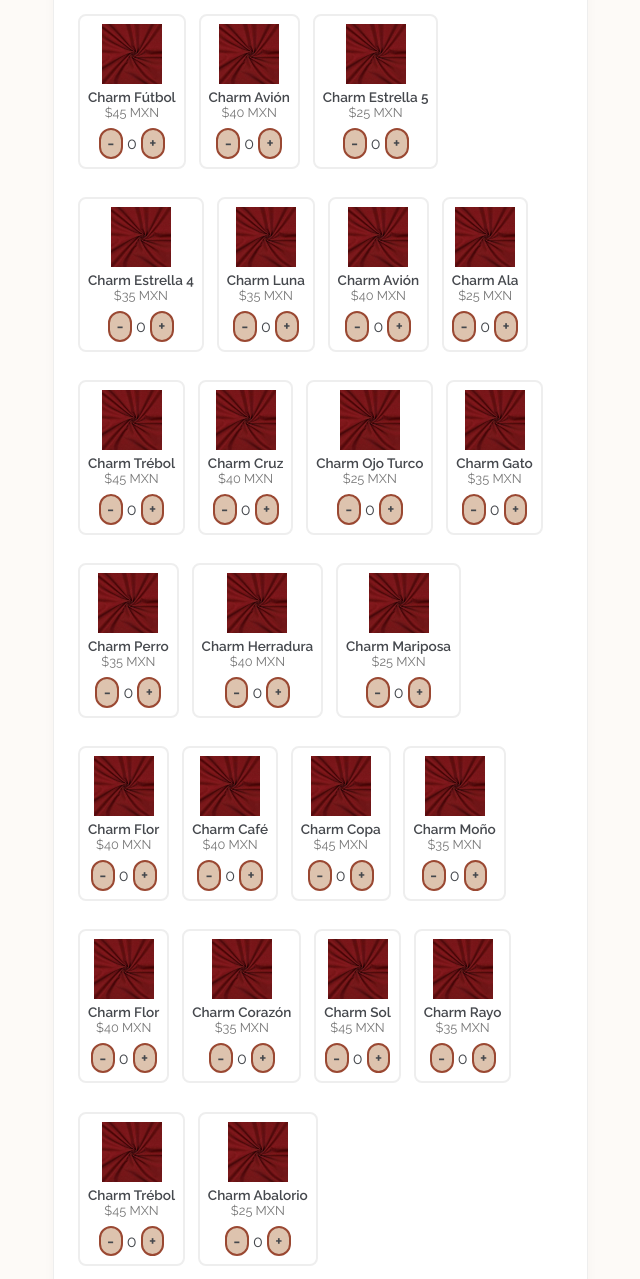
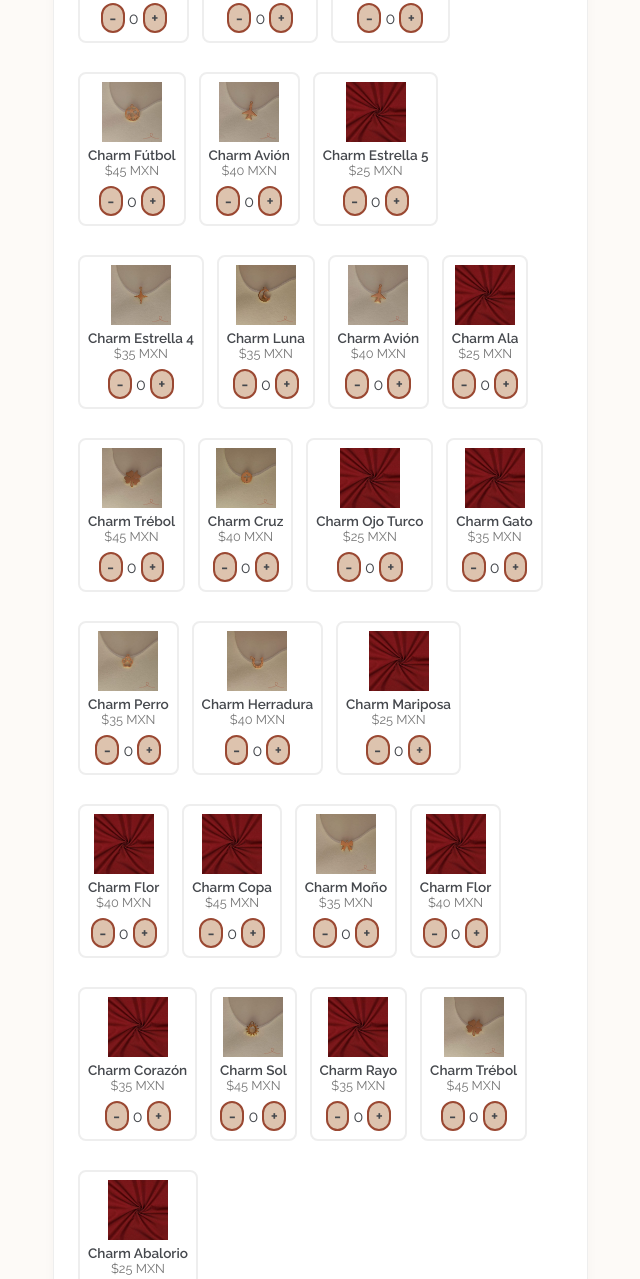
Before and after one commit to AnnGavino/viblumy2, a plain HTML site: page v_pulserasCB.html in a window 1280 px wide. Shown: the part 1029-2308 px from the top of the page, without its empty margins (586-1226 px from the left). Drawn offline with nearby package versions, Linux system fonts and the light colour scheme.

Commit message:
Add files via upload

```diff
--- a/v_pulserasCB.html
+++ b/v_pulserasCB.html
@@ -87,6 +87,8 @@
       <!-- 2. SELECCIONAR CHARMS -->
       <div class="bloque-opcion">
         <h3 class="subtitulo-seccion">Paso 2: Selecciona tus charms</h3>
+        <h2 class="subtitulo-seccion" style="font-size: 13px">«Hay algo que queremos decirte:<br>Los dijes no tienen un
+        significado único. Tú decides que significan y cómo combinarlos»</h2>
 
         <div class="filtros-contenedor">
           <!-- Pestañas Principales (Categorías) -->
@@ -266,8 +268,8 @@
               </div>
             </div>
             <div class="tarjeta-charm" data-id="charm-DeporteVoli" data-nombre="Charm Voleibol" data-cat="gustos"
-              data-img="images/dijes.jpeg">
-              <img src="images/dijes.jpeg" alt="Voleibol">
+              data-img="images/DijeVoleibol.jpg">
+              <img src="images/DijeVoleibol.jpg" alt="Voleibol">
               <p class="nombre">Charm Voleibol</p>
               <p class="precio">$35 MXN</p>
               <div class="contador-box">
@@ -277,8 +279,8 @@
               </div>
             </div>
             <div class="tarjeta-charm" data-id="charm-DeporteFut" data-nombre="Charm Fútbol" data-cat="gustos"
-              data-img="images/dijes.jpeg">
-              <img src="images/dijes.jpeg" alt="Fútbol">
+              data-img="images/DijeFutbol.jpg">
+              <img src="images/DijeFutbol.jpg" alt="Fútbol">
               <p class="nombre">Charm Fútbol</p>
               <p class="precio">$45 MXN</p>
               <div class="contador-box">
@@ -288,8 +290,8 @@
               </div>
             </div>
             <div class="tarjeta-charm" data-id="charm-Avión" data-nombre="Charm Avión" data-cat="gustos"
-              data-img="images/dijes.jpeg">
-              <img src="images/dijes.jpeg" alt="Avión">
+              data-img="images/DijeAvion.jpg">
+              <img src="images/DijeAvion.jpg" alt="Avión">
               <p class="nombre">Charm Avión</p>
               <p class="precio">$40 MXN</p>
               <div class="contador-box">
@@ -312,8 +314,8 @@
               </div>
             </div>
             <div class="tarjeta-charm" data-id="charm-Estrella4" data-nombre="Charm Estrella4" data-cat="sueños"
-              data-img="images/dijes.jpeg">
-              <img src="images/dijes.jpeg" alt="Estrella4">
+              data-img="images/DijeEstrella4.jpg">
+              <img src="images/DijeEstrell4.jpg" alt="Estrella4">
               <p class="nombre">Charm Estrella 4</p>
               <p class="precio">$35 MXN</p>
               <div class="contador-box">
@@ -323,8 +325,8 @@
               </div>
             </div>
             <div class="tarjeta-charm" data-id="charm-Luna" data-nombre="Charm Luna" data-cat="sueños"
-              data-img="images/dijes.jpeg">
-              <img src="images/dijes.jpeg" alt="Luna">
+              data-img="images/DijeLuna.jpg">
+              <img src="images/DijeLuna.jpg" alt="Luna">
               <p class="nombre">Charm Luna</p>
               <p class="precio">$35 MXN</p>
               <div class="contador-box">
@@ -334,8 +336,8 @@
               </div>
             </div>
             <div class="tarjeta-charm" data-id="charm-Avión" data-nombre="Charm Avión" data-cat="sueños"
-              data-img="images/dijes.jpeg">
-              <img src="images/dijes.jpeg" alt="Avión">
+              data-img="images/DijeAvion.jpg">
+              <img src="images/DijeAvion.jpg" alt="Avión">
               <p class="nombre">Charm Avión</p>
               <p class="precio">$40 MXN</p>
               <div class="contador-box">
@@ -359,8 +361,8 @@
               </div>
             </div>
             <div class="tarjeta-charm" data-id="charm-Trébol" data-nombre="Charm Trébol" data-cat="creencias"
-              data-img="images/dijes.jpeg">
-              <img src="images/dijes.jpeg" alt="Trébol">
+              data-img="images/DijeTrebol.jpg">
+              <img src="images/DijeTrebol.jpg" alt="Trébol">
               <p class="nombre">Charm Trébol</p>
               <p class="precio">$45 MXN</p>
               <div class="contador-box">
@@ -370,8 +372,8 @@
               </div>
             </div>
             <div class="tarjeta-charm" data-id="charm-Cruz" data-nombre="Charm Cruz" data-cat="creencias"
-              data-img="images/dijes.jpeg">
-              <img src="images/dijes.jpeg" alt="Cruz">
+              data-img="images/DijeCruz.jpg">
+              <img src="images/DijeCruz.jpg" alt="Cruz">
               <p class="nombre">Charm Cruz</p>
               <p class="precio">$40 MXN</p>
               <div class="contador-box">
@@ -405,8 +407,8 @@
               </div>
             </div>
             <div class="tarjeta-charm" data-id="charm-Perro" data-nombre="Charm Perro" data-cat="favoritos"
-              data-img="images/dijes.jpeg">
-              <img src="images/dijes.jpeg" alt="Perro">
+              data-img="images/DijeHPerro.jpg">
+              <img src="images/DijeHPerro.jpg" alt="Perro">
               <p class="nombre">Charm Perro</p>
               <p class="precio">$35 MXN</p>
               <div class="contador-box">
@@ -416,8 +418,8 @@
               </div>
             </div>
             <div class="tarjeta-charm" data-id="charm-Herradura" data-nombre="Charm Herradura" data-cat="favoritos"
-              data-img="images/dijes.jpeg">
-              <img src="images/dijes.jpeg" alt="Herradura">
+              data-img="images/DijeHerradura.jpg">
+              <img src="images/DijeHerradura.jpg" alt="Herradura">
               <p class="nombre">Charm Herradura</p>
               <p class="precio">$40 MXN</p>
               <div class="contador-box">
@@ -448,7 +450,7 @@
                 <button class="btn-cant btn-sumar">+</button>
               </div>
             </div>
-            <div class="tarjeta-charm" data-id="charm-Café" data-nombre="Charm Café" data-cat="favoritos"
+            <!--<div class="tarjeta-charm" data-id="charm-Café" data-nombre="Charm Café" data-cat="favoritos"
               data-img="images/dijes.jpeg">
               <img src="images/dijes.jpeg" alt="Café">
               <p class="nombre">Charm Café</p>
@@ -458,7 +460,7 @@
                 <span class="cant-num">0</span>
                 <button class="btn-cant btn-sumar">+</button>
               </div>
-            </div>
+            </div>-->
             <div class="tarjeta-charm" data-id="charm-Copa" data-nombre="Charm Copa" data-cat="favoritos"
               data-img="images/dijes.jpeg">
               <img src="images/dijes.jpeg" alt="Copa">
@@ -473,8 +475,8 @@
 
             <!-- Dijes Estilo -->
             <div class="tarjeta-charm" data-id="charm-Moño" data-nombre="Charm Moño" data-cat="estilo"
-              data-img="images/dijes.jpeg">
-              <img src="images/dijes.jpeg" alt="Moño">
+              data-img="images/DijeMoño.jpg">
+              <img src="images/DijeMoño.jpg" alt="Moño">
               <p class="nombre">Charm Moño</p>
               <p class="precio">$35 MXN</p>
               <div class="contador-box">
@@ -506,8 +508,8 @@
               </div>
             </div>
             <div class="tarjeta-charm" data-id="charm-Sol" data-nombre="Charm Sol" data-cat="estilo"
-              data-img="images/dijes.jpeg">
-              <img src="images/dijes.jpeg" alt="Sol">
+              data-img="images/DijeSol.jpg">
+              <img src="images/DijeSol.jpg" alt="Sol">
               <p class="nombre">Charm Sol</p>
               <p class="precio">$45 MXN</p>
               <div class="contador-box">
@@ -528,8 +530,8 @@
               </div>
             </div>
             <div class="tarjeta-charm" data-id="charm-Trébol" data-nombre="Charm Trébol" data-cat="estilo"
-              data-img="images/dijes.jpeg">
-              <img src="images/dijes.jpeg" alt="Trébol">
+              data-img="images/DijeTrebol.jpg">
+              <img src="images/DijeTrebol.jpg" alt="Trébol">
               <p class="nombre">Charm Trébol</p>
               <p class="precio">$45 MXN</p>
               <div class="contador-box">
@@ -555,9 +557,6 @@
           </div> <!-- Fin catalogo-charms -->
         </div> <!-- Fin filtros-contenedor -->
       </div> <!-- Fin Paso 2 -->
-
-      <h2 class="subtitulo-seccion" style="font-size: 13px">«Hay algo que queremos decirte:<br>Los dijes no tienen un
-        significado único. Tú decides que significan y cómo combinarlos»</h2>
 
       <!-- 3. ACOMODO (DENTRO DE PANEL-SECCION) -->
       <div class="bloque-opcion seccion-acomodo">
```
